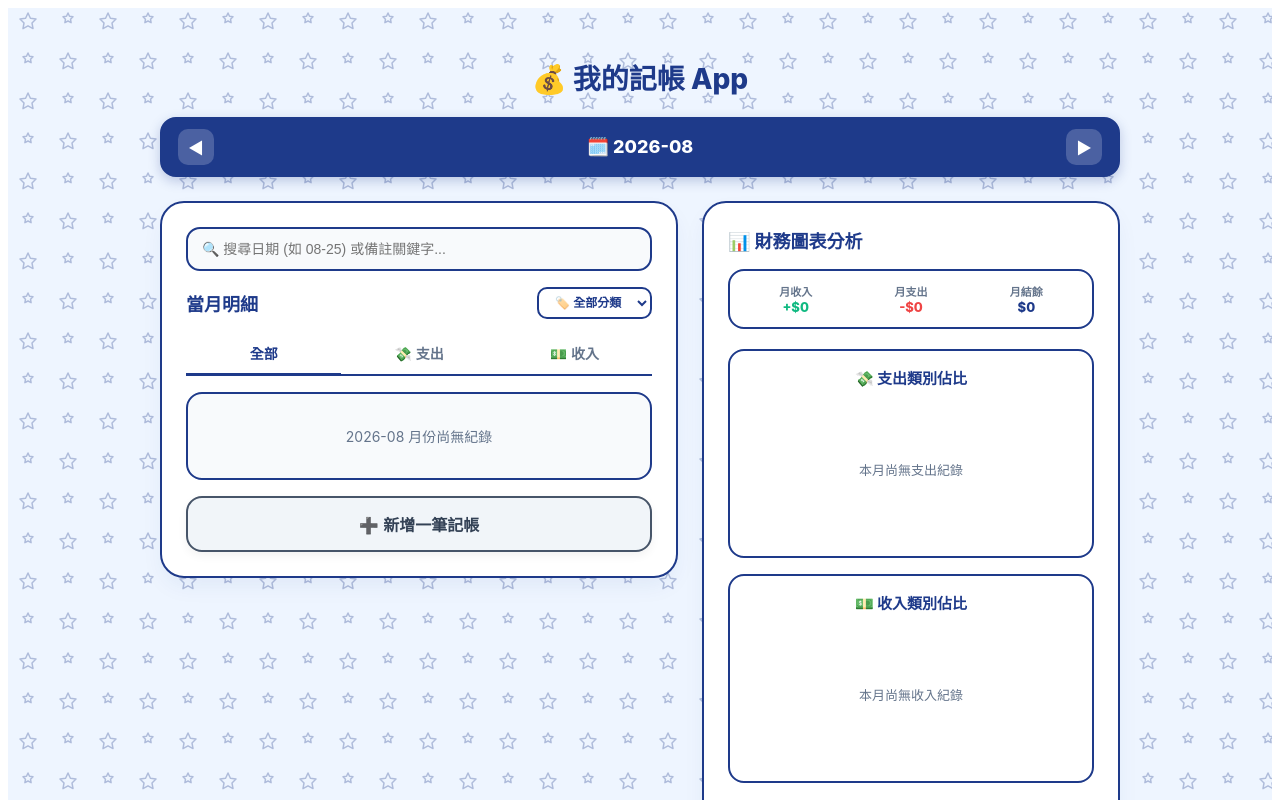
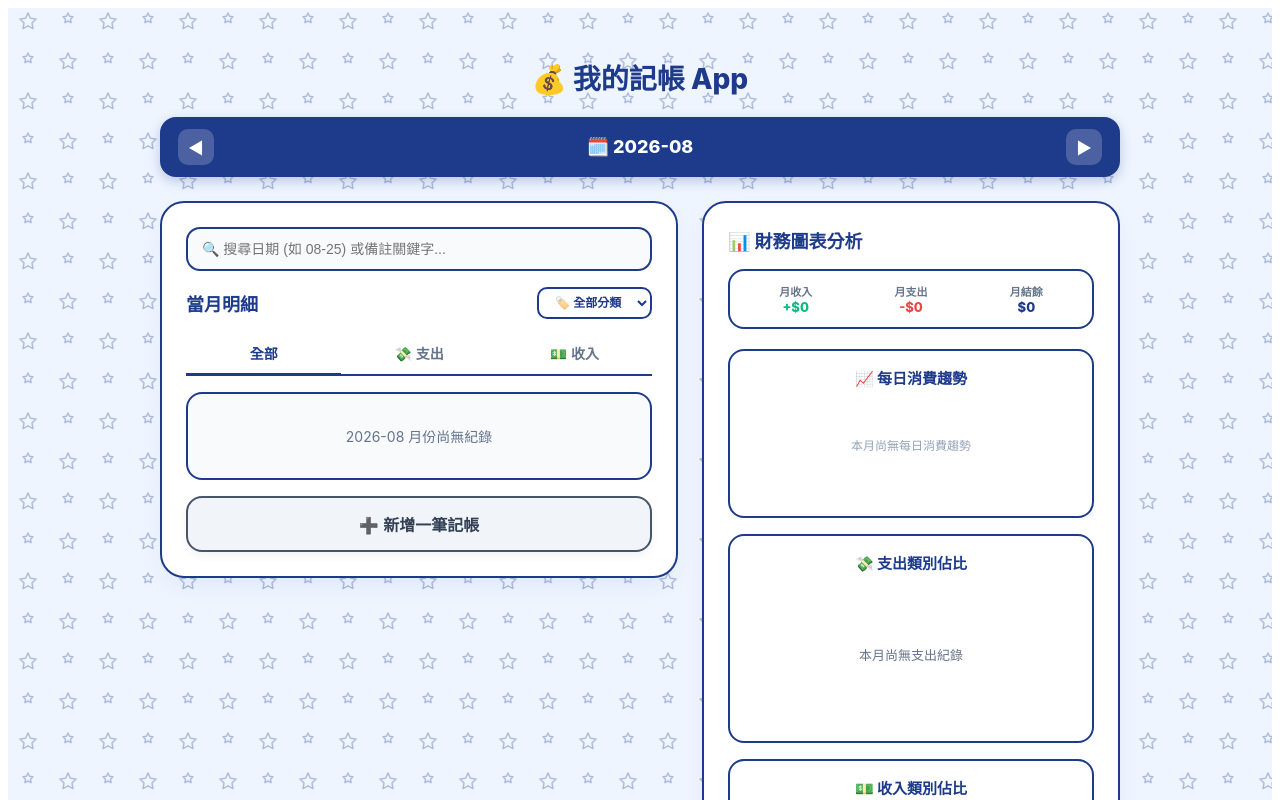
Before and after one commit to czy2007/accounting-app, a React (Vite) app: page / in a window 1280 px wide. Shown: the top 800 px of the page. Built offline with nearby package versions, Linux system fonts and the light colour scheme.

Commit message:
feat(Day14): 新增當月每日消費趨勢長條圖與日期計算邏輯

```diff
--- a/src/App.jsx
+++ b/src/App.jsx
@@ -133,7 +133,7 @@ function App() {
   };
 
   // ----------------------------------------------------
-  // ⚡ 效能優化區域：使用 useMemo 記憶所有計算結果
+  // ⚡ 效能優化區域 (useMemo)
   // ----------------------------------------------------
 
   // 1. 篩選當月原始資料
@@ -157,7 +157,7 @@ function App() {
     });
   }, [currentMonthItems, activeTab, filterCategory, searchQuery]);
 
-  // 3. 當月財務總計（收入、支出、結餘）
+  // 3. 當月財務總計
   const monthStats = useMemo(() => {
     return currentMonthItems.reduce(
       (acc, item) => {
@@ -171,7 +171,7 @@ function App() {
     );
   }, [currentMonthItems]);
 
-  // 4. 圖表資料轉換（支出與收入）
+  // 4. 圓餅圖資料轉換（支出與收入）
   const expenseChartData = useMemo(() => {
     const categoryTotals = currentMonthItems
       .filter(item => item.type === 'expense')
@@ -198,7 +198,41 @@ function App() {
       .sort((a, b) => b.amount - a.amount);
   }, [currentMonthItems]);
 
-  // 5. 按日期分組資料
+  // ⚡ 5. Day 14 全新功能：當月每日消費趨勢資料 (長條圖用)
+  const dailyTrendData = useMemo(() => {
+    if (!currentMonth) return [];
+
+    const [yearStr, monthStr] = currentMonth.split('-');
+    const year = parseInt(yearStr, 10);
+    const month = parseInt(monthStr, 10);
+
+    // 計算當月天數（傳入 month 代表下個月，第 0 天即為這個月最後一天）
+    const daysInMonth = new Date(year, month, 0).getDate();
+
+    // 初始化每天為 0 元
+    const dailyTotals = {};
+    for (let day = 1; day <= daysInMonth; day++) {
+      const dayKey = String(day).padStart(2, '0');
+      dailyTotals[dayKey] = 0;
+    }
+
+    // 累加當月支出金額到對應日期
+    currentMonthItems.forEach((item) => {
+      if (item.type === 'expense' && item.date) {
+        const itemDay = item.date.slice(8, 10);
+        if (dailyTotals[itemDay] !== undefined) {
+          dailyTotals[itemDay] += Number(item.amount) || 0;
+        }
+      }
+    });
+
+    return Object.entries(dailyTotals).map(([day, amount]) => ({
+      day: `${parseInt(day, 10)}日`,
+      amount,
+    }));
+  }, [currentMonthItems, currentMonth]);
+
+  // 6. 按日期分組資料
   const groupedDataByDate = useMemo(() => {
     return filteredItems.reduce((acc, item) => {
       const dateKey = item.date || '未分類日期';
@@ -210,7 +244,7 @@ function App() {
     }, {});
   }, [filteredItems]);
 
-  // 6. 日期排序陣列
+  // 7. 日期排序陣列
   const sortedDates = useMemo(() => {
     return Object.keys(groupedDataByDate).sort((a, b) => b.localeCompare(a));
   }, [groupedDataByDate]);
@@ -255,6 +289,7 @@ function App() {
             monthStats={monthStats}
             expenseChartData={expenseChartData}
             incomeChartData={incomeChartData}
+            dailyTrendData={dailyTrendData}
           />
         </div>
       </div>
--- a/src/components/TotalCard.jsx
+++ b/src/components/TotalCard.jsx
@@ -1,6 +1,65 @@
 import React, { useRef, useEffect, useMemo, memo } from 'react';
 
-// 繪製圓餅圖元件
+// 📊 每日消費趨勢長條圖 (Canvas繪製)
+const DailyBarChart = memo(function DailyBarChart({ data }) {
+  const canvasRef = useRef(null);
+
+  useEffect(() => {
+    const canvas = canvasRef.current;
+    if (!canvas) return;
+    const ctx = canvas.getContext('2d');
+    const width = canvas.width;
+    const height = canvas.height;
+
+    ctx.clearRect(0, 0, width, height);
+
+    const hasData = data && data.some(item => item.amount > 0);
+
+    if (!hasData) {
+      ctx.fillStyle = '#94a3b8';
+      ctx.font = '12px sans-serif';
+      ctx.textAlign = 'center';
+      ctx.fillText('本月尚無每日消費趨勢', width / 2, height / 2);
+      return;
+    }
+
+    const maxAmount = Math.max(...data.map(d => d.amount), 1);
+    const paddingBottom = 20;
+    const paddingTop = 10;
+    const chartHeight = height - paddingBottom - paddingTop;
+    const barWidth = width / data.length;
+
+    data.forEach((item, index) => {
+      const barHeight = (item.amount / maxAmount) * chartHeight;
+      const x = index * barWidth;
+      const y = height - paddingBottom - barHeight;
+
+      // 畫柱子
+      ctx.fillStyle = item.amount > 0 ? '#3b82f6' : '#f1f5f9';
+      ctx.fillRect(x + 1, y, Math.max(barWidth - 2, 1), barHeight || 2);
+    });
+  }, [data]);
+
+  return (
+    <div style={{
+      backgroundColor: '#ffffff',
+      padding: '16px',
+      borderRadius: '16px',
+      border: '2px solid #1e3a8a',
+      textAlign: 'center',
+      marginBottom: '16px'
+    }}>
+      <h3 style={{ margin: '0 0 12px 0', fontSize: '15px', fontWeight: '800', color: '#1e3a8a' }}>
+        📈 每日消費趨勢
+      </h3>
+      <div style={{ display: 'flex', justifyContent: 'center' }}>
+        <canvas ref={canvasRef} width={280} height={100} />
+      </div>
+    </div>
+  );
+});
+
+// 🍕 繪製圓餅圖元件
 const PieChart = memo(function PieChart({ title, data, totalAmount, emptyMessage }) {
   const canvasRef = useRef(null);
 
@@ -48,7 +107,6 @@ const PieChart = memo(function PieChart({ title, data, totalAmount, emptyMessage
     });
   }, [data, totalAmount, colors]);
 
-  // 快取渲染明細清單，避免重複計算百分比字串
   const legendList = useMemo(() => {
     if (!data || data.length === 0) return null;
     return data.map((item, index) => {
@@ -99,7 +157,7 @@ const PieChart = memo(function PieChart({ title, data, totalAmount, emptyMessage
   );
 });
 
-function TotalCard({ monthStats, expenseChartData, incomeChartData }) {
+function TotalCard({ monthStats, expenseChartData, incomeChartData, dailyTrendData }) {
   return (
     <div style={{
       flex: '1 1 350px',
@@ -114,6 +172,7 @@ function TotalCard({ monthStats, expenseChartData, incomeChartData }) {
         📊 財務圖表分析
       </h2>
 
+      {/* 月度統計概覽 */}
       <div style={{
         display: 'grid', gridTemplateColumns: '1fr 1fr 1fr', gap: '8px', textAlign: 'center',
         backgroundColor: '#ffffff', padding: '12px', borderRadius: '16px', marginBottom: '20px', border: '2px solid #1e3a8a'
@@ -132,6 +191,10 @@ function TotalCard({ monthStats, expenseChartData, incomeChartData }) {
         </div>
       </div>
 
+      {/* 📈 長條圖：每日消費趨勢 */}
+      <DailyBarChart data={dailyTrendData} />
+
+      {/* 🍕 圓餅圖：支出類別 */}
       <PieChart
         title="💸 支出類別佔比"
         data={expenseChartData}
@@ -139,6 +202,7 @@ function TotalCard({ monthStats, expenseChartData, incomeChartData }) {
         emptyMessage="本月尚無支出紀錄"
       />
 
+      {/* 💵 圓餅圖：收入類別 */}
       <PieChart
         title="💵 收入類別佔比"
         data={incomeChartData}
@@ -149,5 +213,4 @@ function TotalCard({ monthStats, expenseChartData, incomeChartData }) {
   );
 }
 
-// 使用 React.memo 包裹 TotalCard，當 Props (Props 引用指標) 未改變時不觸發重繪
 export default memo(TotalCard);
```
